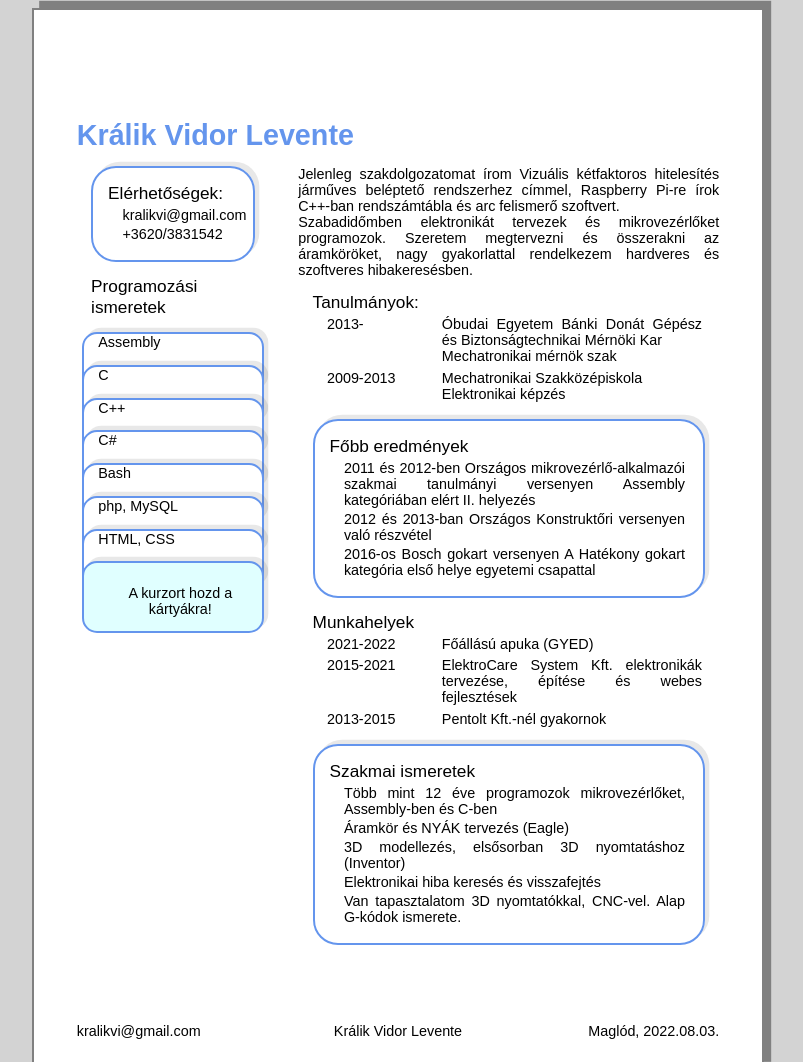
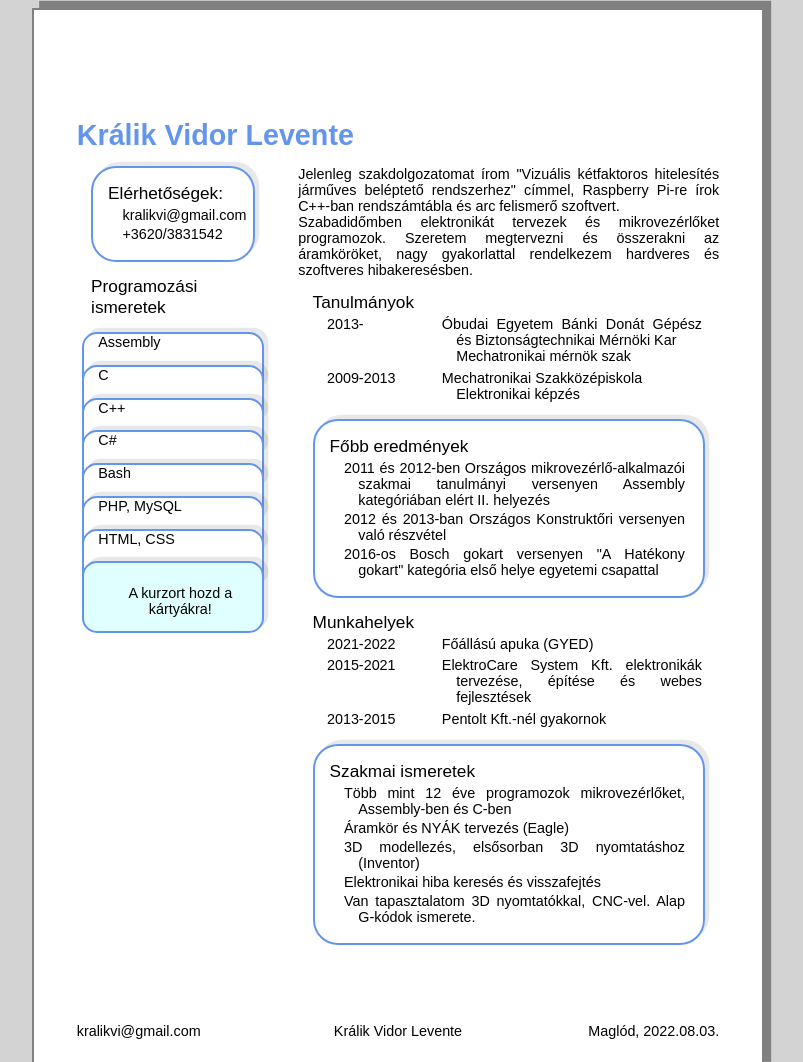
Before and after one commit to kralikvi/kralikvi.github.io, a plain HTML site: page index.html in a window 1280 px wide. Shown: the top 1062 px of the page, without its empty margins (242-1045 px from the left). Drawn offline with Linux system fonts and the light colour scheme.

Commit message:
typo fixed from Dani

```diff
--- a/index.html
+++ b/index.html
@@ -73,7 +73,8 @@
 		}
 		article>p{
 			margin:0.2em;
-			margin-left: 1em;
+			margin-left: 2em;
+			text-indent: -1em;
 		}
 		article>header{
 			font-size: 120%;
@@ -81,6 +82,9 @@
 		article.dates{
 			display:grid;
 			grid-template-columns: 8em auto;
+		}
+		article.list>p::before{
+			content: "";
 		}
 		article.cards{
 			display: flex;
@@ -108,6 +112,7 @@
 			margin-top: 0;
 			margin-bottom: 0;
 			padding-left: 2em;
+			text-indent: -1em;
 		}
 		article.cards>div:hover{
 			width: 140%;
@@ -122,10 +127,6 @@
 		}
 		article.cards>div:hover~div{
 			transform: translateY(1.5em);
-		}
-		ul{
-			list-style-type: none;
-			padding-left: 2em;
 		}
 		@media screen and (max-width: 650px) {
 			.page{
@@ -216,7 +217,7 @@
 						<p>Alap szinten, egy két automatizálást írtam magamnak Linux alá.</p>
 					</div>
 					<div>
-						<header>php, MySQL</header>
+						<header>PHP, MySQL</header>
 						<p>ElektroCare-nél honlapra jó pár funkciót és lekérdezést írtam.</p>
 					</div>
 					<div>
@@ -231,12 +232,12 @@
 				</article>
 			</div>
 			<div>
-				<p>Jelenleg szakdolgozatomat írom Vizuális kétfaktoros hitelesítés járműves beléptető rendszerhez címmel, Raspberry Pi-re írok C++-ban rendszámtábla és arc felismerő szoftvert.<br>
+				<p>Jelenleg szakdolgozatomat írom "Vizuális kétfaktoros hitelesítés járműves beléptető rendszerhez" címmel, Raspberry Pi-re írok C++-ban rendszámtábla és arc felismerő szoftvert.<br>
 					Szabadidőmben elektronikát tervezek és mikrovezérlőket programozok. Szeretem megtervezni és összerakni az áramköröket, nagy gyakorlattal rendelkezem hardveres és szoftveres hibakeresésben.
 					</p>
 				<article class="dates">
 					<header>
-						Tanulmányok:
+						Tanulmányok
 					</header><div></div>
 					<p>2013-</p>
 					<p>Óbudai Egyetem
@@ -257,7 +258,7 @@
 						2012 és 2013-ban Országos Konstruktőri versenyen való részvétel
 					</p>
 					<p>
-						2016-os Bosch gokart versenyen A Hatékony gokart kategória első helye egyetemi csapattal
+						2016-os Bosch gokart versenyen "A Hatékony gokart" kategória első helye egyetemi csapattal
 					</p>
 				</article>
 				<article class="dates">
@@ -269,7 +270,7 @@
 					<p>2013-2015</p><p>Pentolt Kft.-nél gyakornok</p>
 
 				</article>
-				<article class="box">
+				<article class="box list">
 					<header>Szakmai ismeretek</header>
 					<p>Több mint 12 éve programozok mikrovezérlőket, Assembly-ben és C-ben</p>
 					<p>Áramkör és NYÁK tervezés (Eagle)</p>
@@ -295,7 +296,7 @@
 		</article>
 		<article>
 			<header>Nyelvtudás</header>
-			<p>angol középfokú nyelvvizsga</p>
+			<p>Angol középfokú nyelvvizsga</p>
 		</article>
 		<article>
 			<header>Ismeretek:</header>
```
